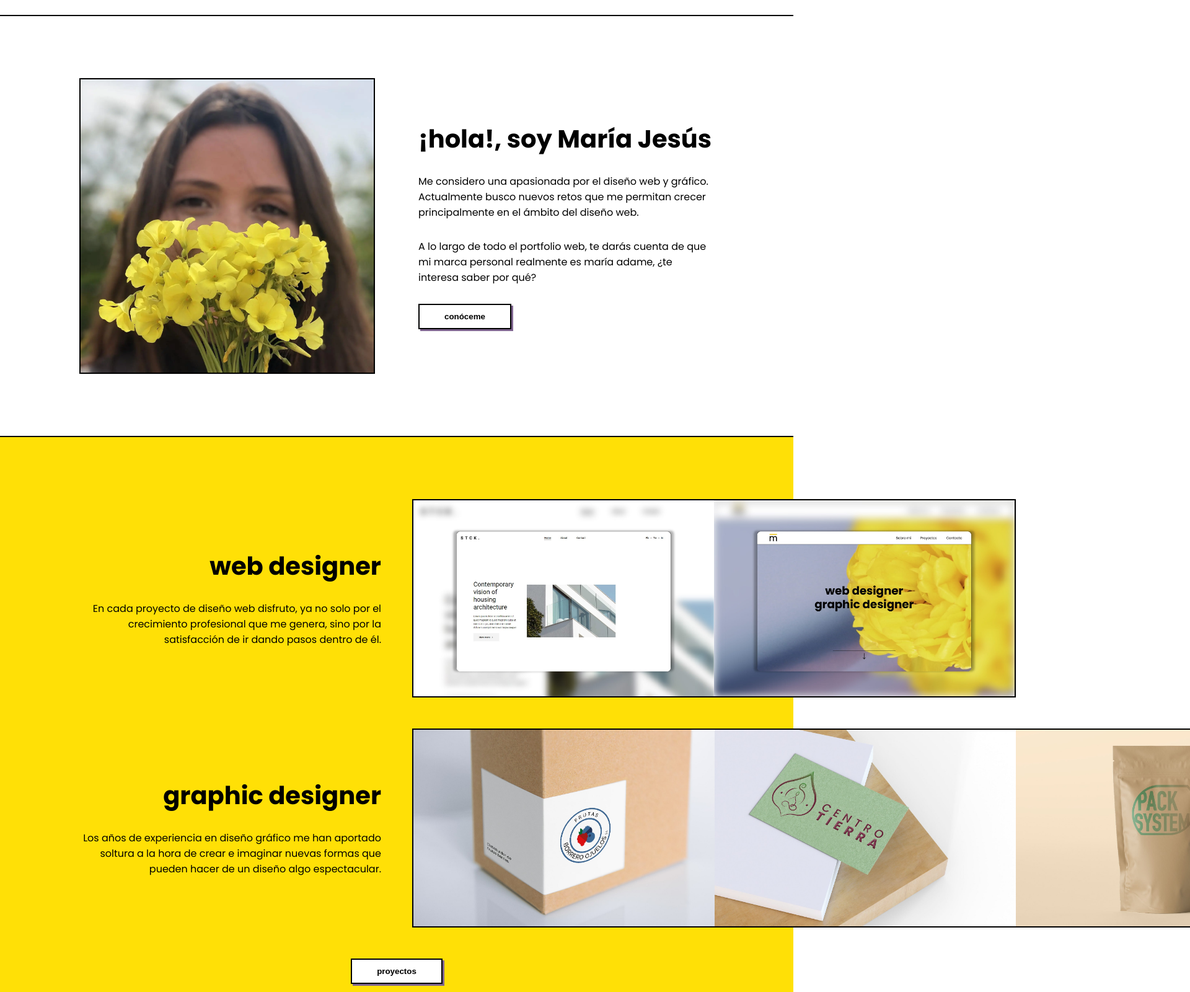
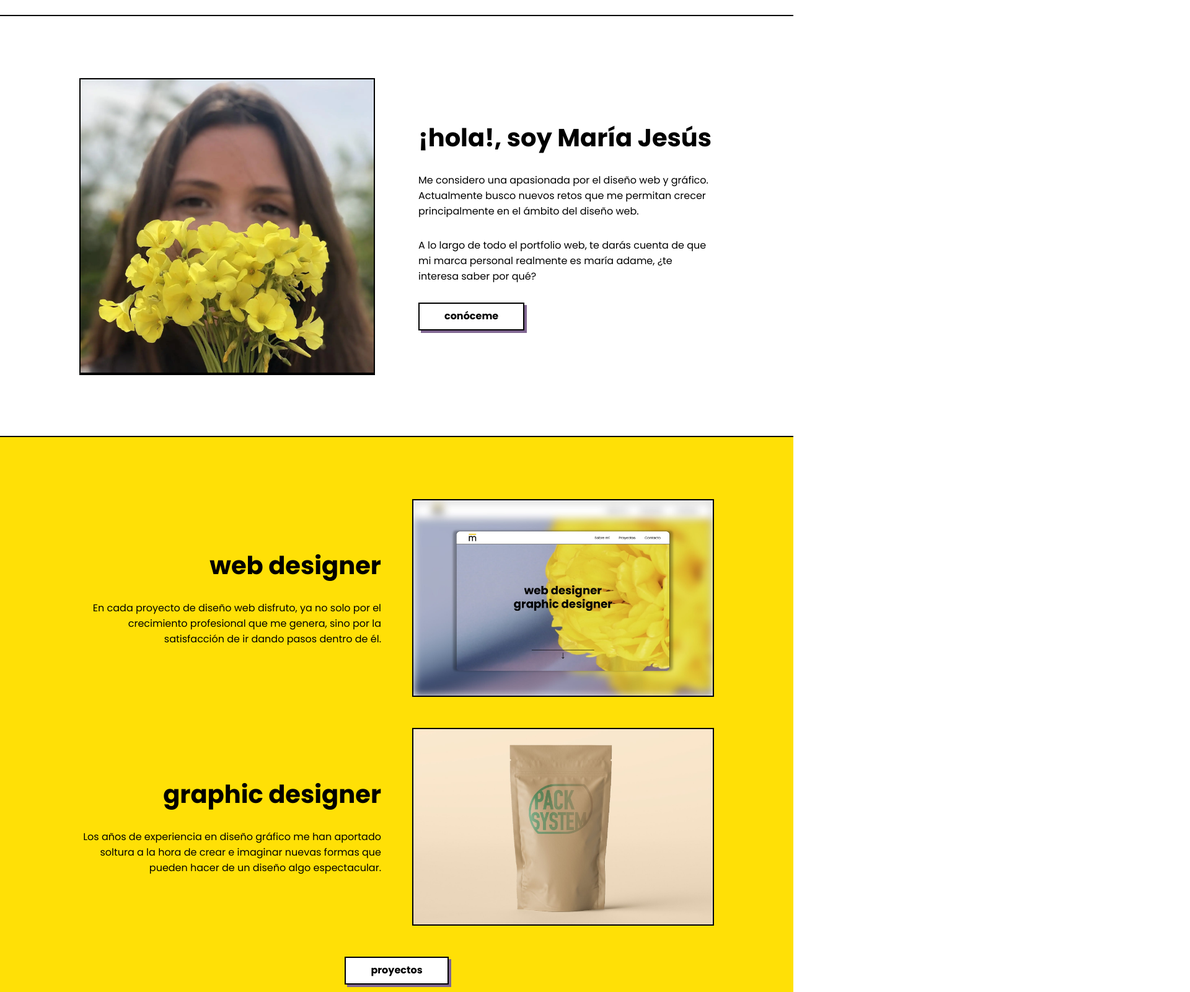
Before and after one commit to mariajesusmartin/maria_adame, a plain HTML site: page index.html in a window 1280 px wide. Shown: the part 840-2440 px from the top of the page at 62% size, 1920 px wide, since content can reach past the window. Drawn offline with Linux system fonts and the light colour scheme; grey boxes are pictures that could not be loaded.

Commit message:
Javascript index

```diff
--- a/css/button.css
+++ b/css/button.css
@@ -19,8 +19,9 @@
     padding: .625rem 2.5rem;
     background-color: white;
     border: 2px solid #000000;
-    box-shadow: 3px 3px 0 #806691;
+    box-shadow: 4px 4px 0 #806691;
     transition: box-shadow 0.5s ease;
+    display: inline-block;
 
     font-weight: 700;
     line-height: 1.3em;
--- a/css/contacto.css
+++ b/css/contacto.css
@@ -25,6 +25,16 @@
 }
 .Contact-rect{
     fill: var(--color-yellow);
+    animation: yellowsquare .5s ease 1 0s backwards;
+}
+
+@keyframes yellowsquare {
+    from{
+        transform: translateX(100%);
+    }
+    to{
+        transform: translateX(0%);
+    }
 }
 
 .Container{
@@ -53,10 +63,8 @@
     padding: 3.125rem;
     border: 2px solid var(--color-black);
 }
-.Container-text{
 
-}
-.Container-h3{
+.Container-h2{
     font-size: var(--font-h);
     font-weight: 700;
     line-height: 1.3em;
--- a/css/index.css
+++ b/css/index.css
@@ -1,5 +1,3 @@
-
-
 .Home{
     position: relative;
     border-bottom: 2px solid var(--color-black);
@@ -49,13 +47,24 @@
     align-items: center;
     gap: 4.375rem;
 }
+.About-ul{
+    position: relative;
+}
+.About-li{
+    position: absolute;
+}
+.About-li--close{
+    position: relative;
+    opacity: 1;
+}
 .About-img{
     width: 100%;
     height: 100%;
     border: 2px solid var(--color-black);
+
 }
 
-.About-h3{
+.About-h2{
     font-size: var(--font-h);
     font-weight: 700;
     line-height: 1.3em;
@@ -80,7 +89,6 @@
 }
 .Proyect-section{
     width: 80%;
-
     display: grid;
     grid-template-columns: repeat(2,1fr);
     gap: 3.125rem;
@@ -106,31 +114,34 @@
     padding: 1.875rem 0 0 0;
 }
 
-.Proyect-bloque--top{
-    width: 200%;
-    height: 100%;
-    overflow: hidden;
+.Proyect-bloque--border{
+    border: 2px solid var(--color-black);
 }
 
-.Proyect-bloque--bottom{
-    width: 400%;
-    height: 100%;
-}
 
 .Proyect-ul{
     display: flex;
     flex-flow: row nowrap;
     justify-content: flex-start;
     align-items: center;
-    border: 2px solid var(--color-black);
+    overflow: hidden;
 }
 
-.Proyect-li{
+.Proyect-ul--web{
+    width: 200%;
+    height: 100%;
+    transform: translateX(0%);
+    transition: transform .5s ease;
+}
+.Proyect-ul--graphic{
+    width: 200%;
+    height: 100%;
+    transform: translateX(0%);
+    transition: transform .5s ease;
+}
+
+.Proyect-li , .Proyect-li--graphic{
     width: calc(100%/2);
-}
-.Proyect-li--width{
-    width: calc(100%/4);
-
 }
 
 .Contact{
@@ -142,7 +153,7 @@
     gap: 3.125rem;
 
 }
-.Contact-h6{
+.Contact-h3{
     font-size: var(--font-h);
     font-weight: 700;
     line-height: 1.3em;
--- a/css/proyectos.css
+++ b/css/proyectos.css
@@ -26,6 +26,16 @@
 }
 .Proyects-rect{
     fill: var(--color-yellow);
+    animation: yellowsquare .5s ease 1 0s backwards;
+}
+
+@keyframes yellowsquare {
+    from{
+        transform: translateX(100%);
+    }
+    to{
+        transform: translateX(0%);
+    }
 }
 .Proyects-p{
     margin: 1.875rem 0;
--- a/css/sobremi.css
+++ b/css/sobremi.css
@@ -27,7 +27,19 @@
 
 .Logo-yellow{
     fill: var(--color-yellow);
+    animation: yellowletter .5s ease 1 0s backwards;
 }
+
+@keyframes yellowletter {
+    from{
+        transform: translateX(100%);
+    }
+    to{
+        transform: translateX(0%);
+    }
+}
+
+
 .About-text{
     margin: 1.875rem auto 6.25rem auto;
 }
@@ -129,6 +141,10 @@
     margin: 3.125rem auto;
 }
 
+.Container-svg--none{
+    display: none;
+}
+
 
 @media (max-width: 480px){
     .About-logo{
--- a/index.html
+++ b/index.html
@@ -3,7 +3,10 @@
 <head>
     <meta charset="UTF-8">
     <meta name="viewport" content="width=device-width, initial-scale=1.0">
-    <title>maría adame</title>
+    <title>María Adame - Web designer y Graphic designer</title>
+    <meta name="title" content="María Adame - Web designer y Graphic designer" />
+    <meta name="description" content="Te ayudo a hacer de tus diseños, tanto a nivel web como a nivel gráfico, un lugar especial y acogedor, donde el usuario quiera entrar." />
+
     <link rel="preconnect" href="https://fonts.googleapis.com">
     <link rel="preconnect" href="https://fonts.gstatic.com" crossorigin>
     <link href="https://fonts.googleapis.com/css2?family=Poppins:ital,wght@0,100;0,200;0,300;0,400;0,500;0,600;0,700;0,800;0,900;1,100;1,200;1,300;1,400;1,500;1,600;1,700;1,800;1,900&display=swap" rel="stylesheet">
@@ -13,6 +16,8 @@
     <link rel="stylesheet" href="css/button.css">
     <link rel="stylesheet" href="css/form.css">
     <link rel="stylesheet" href="css/footer.css">
+
+    <script src="js/index.js" defer></script>
 
 </head>
 <body>
@@ -66,17 +71,28 @@
 
     <!-- Sección con enlace a 'Sobre mí' -->
     <article class="About" id="container">
-        <picture>
-            <source srcset="assets/flowers/flores-amarillas-y-cara-cuadrada.webp" type="image/jpg">
-            <img src="assets/flowers/flores-amarillas-y-cara-cuadrada.webp" alt="Foto con flores amarillas en la cara" class="About-img" loading="lazy">
-        </picture>
+        <ul class="About-ul">
+            <li class="About-li ">
+                <picture>
+                    <source srcset="assets/flowers/flores-amarillas-ojos-cerrados-cuadrada.webp" type="image/jpg">
+                    <img src="assets/flowers/flores-amarillas-ojos-cerrados-cuadrada.webp" alt="Foto con flores amarillas en la cara" class="About-img" loading="lazy">
+                </picture>
+            </li>
+            <li class="About-li About-li--close">
+                <picture>
+                    <source srcset="assets/flowers/flores-amarillas-y-cara-cuadrada.webp" type="image/jpg">
+                    <img src="assets/flowers/flores-amarillas-y-cara-cuadrada.webp" alt="Foto con flores amarillas en la cara" class="About-img" loading="lazy">
+                </picture>
+            </li>
+
+        </ul>
         <div class="About-text">
-            <h3 class="About-h3">¡hola!, soy María Jesús</h3>
+            <h2 class="About-h2">¡hola!, soy María Jesús</h2>
             <p class="About-p">Me considero una apasionada por el diseño web y gráfico. Actualmente busco nuevos retos que me permitan crecer principalmente en el ámbito del diseño web.</p>
             <p class="About-p">A lo largo de todo el portfolio web, te darás cuenta de que mi marca personal realmente es maría adame, ¿te interesa saber por qué?</p>
-            <button class="About-button Button">
+            <div class="About-button Button">
                 <a href="sobremi.html" title="Ir a Sobre mí">conóceme</a>
-            </button>
+            </div>
         </div>
     </article>
 
@@ -88,8 +104,8 @@
                 <h2 class="Proyect-h2">web designer</h2>
                 <p class="Proyect-p">En cada proyecto de diseño web disfruto, ya no solo por el crecimiento profesional que me genera, sino por la satisfacción de ir dando pasos dentro de él.</p>
             </div>
-            <div class="Proyect-bloque Proyect-bloque--top" >
-                <ul class="Proyect-ul">
+            <div class="Proyect-bloque Proyect-bloque--border" >
+                <ul class="Proyect-ul Proyect-ul--web">
                     <li class="Proyect-li">
                         <picture>
                             <source srcset="assets/proyects/web-designer-stock-mobile.webp" type="image/jpg" media="(max-width:768px)">
@@ -110,45 +126,33 @@
                 <h2 class="Proyect-h2">graphic designer</h2>
                 <p class="Proyect-p">Los años de experiencia en diseño gráfico me han aportado soltura a la hora de crear e imaginar nuevas formas que pueden hacer de un diseño algo espectacular.</p>
             </div>
-            <div class="Proyecto-bloque Proyect-bloque--bottom">
-                <ul class="Proyect-ul">
-                    <li class="Proyect-li Proyect-li--width">
-                        <picture>
-                            <source srcset="assets/proyects/frutas-borrero-ojuelos-mobile.webp" type="image/jpg" media="(max-width:768px)">
-                            <img class="Proyect-img" src="assets/proyects/frutas-borrero-ojuelos.jpg" alt="Caja con el logotipo de la empresa Frutas Borrero Ojuelos" loading="lazy">
-                        </picture>
-                    </li>
-                    <li class="Proyect-li Proyect-li--width">
+            <div class="Proyect-bloque Proyect-bloque--border">
+                <ul class="Proyect-ul Proyect-ul--graphic">
+                    <li class="Proyect-li Proyect-li--graphic">
                         <picture>
                             <source srcset="assets/proyects/centro-tierra-mobile.webp" type="image/jpg" media="(max-width:768px)">
                             <img class="Proyect-img" src="assets/proyects/centro-tierra.jpg" alt="Tarjeta de visita con el logotipo del Centro Tierra" loading="lazy">
                         </picture>
                     </li>
-                    <li class="Proyect-li Proyect-li--width">
+                    <li class="Proyect-li Proyect-li--graphic">
                         <picture>
                             <source srcset="assets/proyects/packsystem-mobile.webp" type="image/jpg" media="(max-width:768px)">
                             <img class="Proyect-img" src="assets/proyects/packsystem.jpg" alt="Bolsa con el logotipo de la empresa Packsystem" loading="lazy">
                         </picture>
                     </li>
-                    <li class="Proyect-li Proyect-li--width">
-                        <picture>
-                            <source srcset="assets/proyects/maria-adame-marca-personal-mobile.webp" type="image/jpg" media="(max-width:768px)">
-                            <img class="Proyect-img" src="assets/proyects/maria-adame-marca-personal.jpg" alt="Tarjetas de visita con el logotipo de la marca personal maria adame" loading="lazy">
-                        </picture>
-                    </li>
                 </ul>
             </div>
         </section>
-        <button class="Proyect-button Button">
+        <div class="Proyect-button Button">
             <a href="proyectos.html" title="Ir a Proyectos">proyectos</a>
-        </button>
+        </div>
     </main>
 
     <!-- Sección con contacto directo -->
 
     <div class="Contact">
         <div class="Contact-text">
-            <h6 class="Contact-h6">¡envíame un mensaje!</h6>
+            <h3 class="Contact-h3">¡envíame un mensaje!</h3>
             <p class="Contact-p">Si te apetece conocer un poco más sobre mí, no dudes en rellenar el formulario. Estaré encantada de leerte.</p>
         </div>
         <form action="#" method="post" class="Contact-form">
@@ -166,7 +170,7 @@
                     <textarea class="Contact-textarea" name="mensaje" id="message" cols="30" rows="10"></textarea>
                 </li>
             </ul>
-            <button class="Contact-button Button" type="submit">enviar</button>
+            <button class="Contact-button Button" type="submit" title="Enviar formulario">enviar</button>
         </form>
     </div>
 
--- a/js/index.js
+++ b/js/index.js
@@ -0,0 +1,43 @@
+'use strict'
+
+
+const aboutImg = document.querySelector('.About-li--close')
+
+aboutImg.addEventListener('mouseover', function(){
+    aboutImg.style.opacity = `0`
+})
+aboutImg.addEventListener('mouseout' , function(){
+    aboutImg.style.opacity = `1`
+})
+
+
+
+
+let posicionWeb = 0
+let posicionGraphic = 0
+
+const proyectsWeb = document.querySelector('.Proyect-ul--web')
+const proyectsGraphic = document.querySelector('.Proyect-ul--graphic')
+
+const desplazarWeb = ()=>{
+
+    posicionWeb++
+    if(posicionWeb > 1){
+        posicionWeb = 0
+    }
+    proyectsWeb.style.transform = `translateX(${posicionWeb*(100/2)}%)`
+}
+
+const desplazarGraphic = ()=>{
+    posicionGraphic++
+    if(posicionGraphic > 1){
+        posicionGraphic = 0
+    }
+    proyectsGraphic.style.transform = `translateX(${posicionGraphic*(100/2)}%)`
+}
+
+let automaticoWeb
+let automaticoGraphic
+
+automaticoWeb = setInterval(desplazarWeb, 2000)
+automaticoGraphic = setInterval(desplazarGraphic, 2000)
```
Also changed, not shown: contacto.html (+9 -4 lines), proyectos.html (+6 -1 lines), sobremi.html (+17 -7 lines), assets/flowers/flores-amarillas-ojos-cerrados-cuadrada.webp (added).
